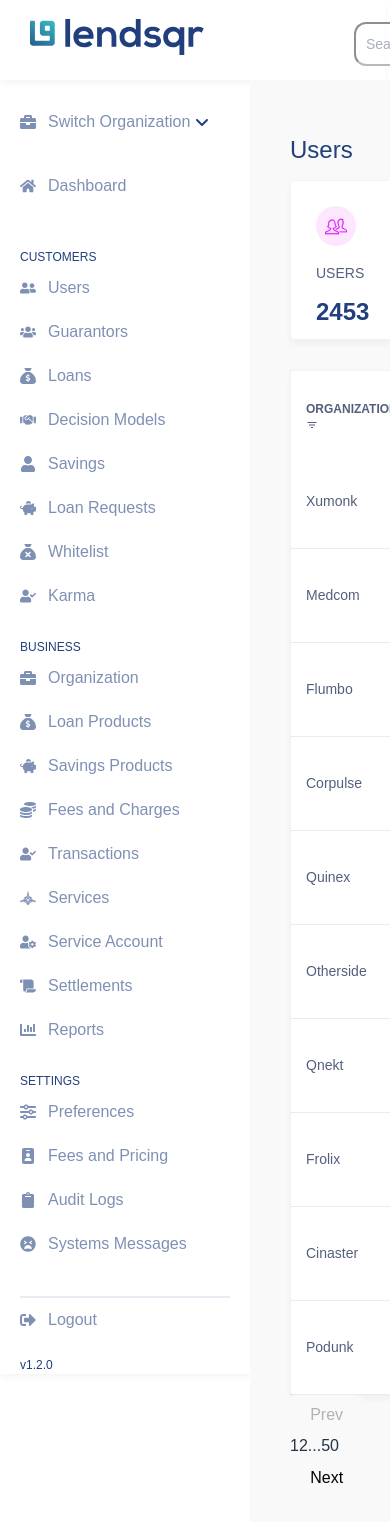
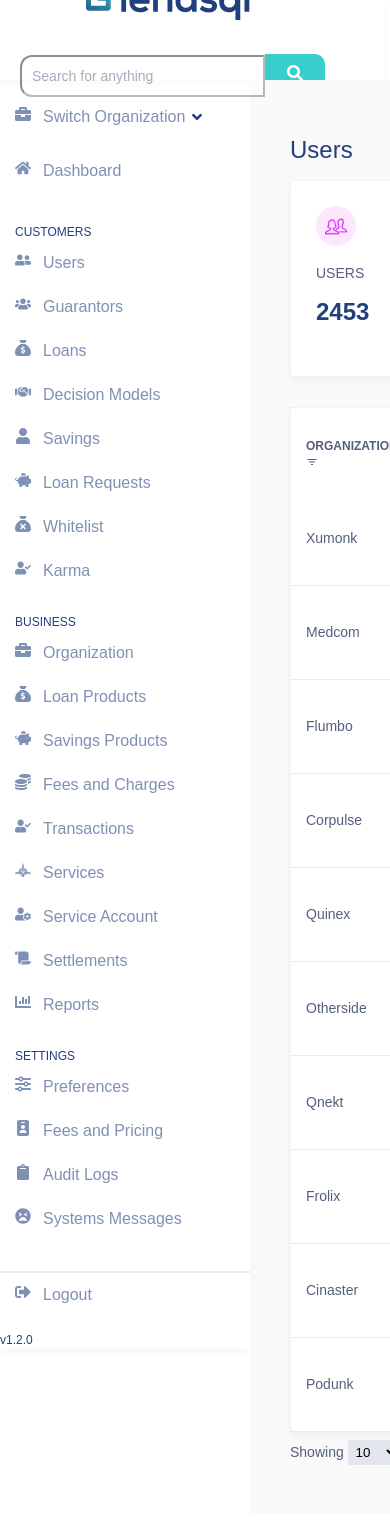
Before and after one commit to nicojoy-gif/lendsqr-fe-test, a React (Vite) app: page /dashboard in a window 390 px wide. Shown: the top 1522 px of the page. Built offline with nearby package versions, Linux system fonts and the light colour scheme.

Commit message:
worked on the functionality of the pagination and responsiveness of the login page

```diff
--- a/src/DashboardPage/Dashboard.tsx
+++ b/src/DashboardPage/Dashboard.tsx
@@ -5,20 +5,24 @@
 import User from '../components/User';
 import '../styles/main.scss';
 import jsonData from './generated.json'; // Import the JSON file
+import Modal from '../components/Modal';
+import { FaAngleLeft, FaAngleRight } from 'react-icons/fa';
 
 
 const Dashboard = () => {
   // State to hold table data and pagination settings
   const [tableData, setTableData] = useState<any[]>([]);
   const [currentPage, setCurrentPage] = useState(1);
-  const [itemsPerPage] = useState(10); // Number of items per page
+  const [itemsPerPage, setItemsPerPage] = useState(10); // Number of items per page
   const [showModal, setShowModal] = useState(false);
-  const [formData, setFormData] = useState<any>({});
 
   useEffect(() => {
-    // Set the table data when the component mounts
     setTableData(jsonData);
-  }, []); // Fetch data on component mount
+  }, []);
+  const handleSelectChange = (value: any) => {
+    // Update the state with the selected value
+    setItemsPerPage(parseInt(value));
+  };
 
   // Pagination functions
   const nextPage = () => setCurrentPage(currentPage + 1);
@@ -38,24 +42,11 @@
   for (let i = 1; i <= totalPages; i++) {
     pageNumbers.push(i);
   }
+  const maxItemsToShow = 100; // Maximum number of items to show
+  const itemsToShow = Math.min(totalItems, maxItemsToShow); // Number of items to show
 
   // Modal functions
   const openModal = () => setShowModal(true);
-  const closeModal = () => setShowModal(false);
-  const handleInputChange = (e: React.ChangeEvent<HTMLInputElement>) => {
-    const { name, value } = e.target;
-    setFormData({ ...formData, [name]: value });
-  };
-  const handleSubmit = (e: React.FormEvent<HTMLFormElement>) => {
-    e.preventDefault();
-    // Handle form submission here, e.g., apply filters
-    console.log('Form submitted with data:', formData);
-    closeModal();
-  };
-  const handleReset = () => {
-    // Reset form data
-    setFormData({});
-  };
   const getStatusColor = (status: string): string => {
     switch (status.toLowerCase()) {
       case 'active':
@@ -132,76 +123,50 @@
               </tbody>
             </table>
             {/* Pagination controls */}
-            <div className="pagination">
-              <button onClick={previousPage} disabled={currentPage === 1}>Prev</button>
+            {/* Pagination controls */}
+          <div className="pagination">
+            <div>
+              <p> Showing <select onChange={(e) => handleSelectChange(e.target.value)}>
+    <option value="10">10</option>
+    <option value="20">20</option>
+    <option value="50">50</option>
+    <option value="100">100</option>
+  </select> out of 100</p>
+
+            </div>
+            {/* Pagination icons */}
+            <div className='pagination-icon'>
+              <button onClick={previousPage} disabled={currentPage === 1}>
+                <FaAngleLeft color='rgba(33, 63, 125, 1)'/>
+              </button>
               <div className="page-numbers">
+                {/* Page numbers */}
                 {pageNumbers.map((number, index) => {
                   if (number === 1 || number === totalPages || (number >= currentPage - 1 && number <= currentPage + 1)) {
                     return (
                       <span key={number} className={number === currentPage ? 'active' : ''} onClick={() => setCurrentPage(number)}>
-                        {number}
+                        {number}{'  '}{/* Add a space after each number */}
                       </span>
                     );
-                  } else if (index === 1 || index === pageNumbers.length - 2) {
+                  } else if (index === 1 || index === 2 || index === 3 || index === pageNumbers.length - 2) {
                     return <span key={number}>...</span>;
                   }
                   return null;
                 })}
               </div>
-              <button onClick={nextPage} disabled={currentPage === totalPages}>Next</button>
+              <button onClick={nextPage} disabled={currentPage === totalPages}>
+                <FaAngleRight color='rgba(33, 63, 125, 1)'/>
+              </button>
             </div>
-          </section>
-        </div>
+          </div>
+        </section>
       </div>
+    </div>
+    {/* Modal */}
       {/* Modal */}
       {showModal && (
         <div className="modal">
-          <div className="modal-content">
-            <form onSubmit={handleSubmit}>
-            <div className="form-group">
-      <label htmlFor="organization">Organization</label>
-      <div className="select-wrapper">
-        <select id="organization" name="organization" value={formData.organization || ''} >
-          <option value="">Select</option>
-          <option value="organization1">Organization 1</option>
-          <option value="organization2">Organization 2</option>
-          {/* Add more options as needed */}
-        </select>
-      </div>
-    </div>
-              <div className="form-group">
-                <label htmlFor="username">Username</label>
-                <input type="text" id="username" name="username" placeholder='User' value={formData.username || ''} onChange={handleInputChange} />
-              </div>
-              <div className="form-group">
-                <label htmlFor="email">Email</label>
-                <input type="email" id="email" name="email" placeholder='Email' value={formData.email || ''} onChange={handleInputChange} />
-              </div>
-              <div className="form-group">
-                <label htmlFor="phone">Phone number</label>
-                <input type="text" id="phone" name="phone" placeholder='Phone Number' value={formData.phone || ''} onChange={handleInputChange} />
-              </div>
-              <div className="form-group">
-                <label htmlFor="registered">Date </label>
-                <input type="date" id="registered" placeholder='Date' name="registered" value={formData.registered || ''} onChange={handleInputChange} />
-              </div>
-              <div className="form-group">
-      <label htmlFor="organization">Status</label>
-      <div className="select-wrapper">
-        <select id="organization" name="organization" value={formData.organization || ''} >
-          <option value="">Select</option>
-          <option value="organization1">Inactive</option>
-          <option value="organization2">Active</option>
-          {/* Add more options as needed */}
-        </select>
-      </div>
-    </div>
-              <div className="button-group">
-                <button type="button" onClick={handleReset}>Reset</button>
-                <button type="submit" className='filter'>Filter</button>
-              </div>
-            </form>
-          </div>
+          <Modal closeModal={() => setShowModal(false)} />
         </div>
       )}
     </div>
--- a/src/Data/data.ts
+++ b/src/Data/data.ts
@@ -6,10 +6,11 @@
 export interface SideNavItemData {
   icon: IconType;
   text: string;
+  page?: string;
 }
 
 export const CustomersData: SideNavItemData[] = [
-  { icon: FaUserFriends, text: 'Users' },
+  { icon: FaUserFriends, text: 'Users' , page: '/userdetails'},
   { icon: FaUsers, text: 'Guarantors' },
   { icon: FaSackDollar, text: 'Loans' },
   { icon: FaHandshake, text: 'Decision Models' },
--- a/src/UserDetailsPage/UserDetails.tsx
+++ b/src/UserDetailsPage/UserDetails.tsx
@@ -7,6 +7,7 @@
 
 import backarrow from "../assets/Vector.svg";
 import Name from "../components/Name";
+import { Link } from "react-router-dom";
 const UserDetails = () => {
   const [activeItem, setActiveItem] = useState<number>(0); // State to keep track of the active item
 
@@ -18,10 +19,12 @@
         <div className="dashboard-box">
           <section className="users-box">
             <header>
+              <Link to='/dashboard' >
               <div className="back">
                 <img src={backarrow} alt="backarrow" />
                 <p>Back to Users</p>
               </div>
+              </Link>
               <div className="user-flex">
                 <h2 className="userdetail-header">User Details</h2>
                 <div>
--- /dev/null
+++ b/src/components/Modal.tsx
@@ -0,0 +1,77 @@
+import { useState } from 'react';
+import '../styles/main.scss';
+
+function Modal({ closeModal }: { closeModal: () => void }) {
+  const [formData, setFormData] = useState<any>({});
+
+  const handleReset = () => {
+    // Reset form data
+    setFormData({});
+    // Close the modal
+    closeModal();
+  };
+
+  const handleInputChange = (e: React.ChangeEvent<HTMLInputElement>) => {
+    const { name, value } = e.target;
+    setFormData({ ...formData, [name]: value });
+  };
+
+  const handleSubmit = (e: React.FormEvent<HTMLFormElement>) => {
+    e.preventDefault();
+    // Handle form submission here, e.g., apply filters
+    console.log('Form submitted with data:', formData);
+    closeModal();
+  };
+  return (
+    <div>
+        <div className="modal-content">
+            <form onSubmit={handleSubmit} >
+            <div className="form-group">
+      <label htmlFor="organization">Organization</label>
+      <div className="select-wrapper">
+        <select id="organization" name="organization" value={formData.organization || ''} >
+          <option value="">Select</option>
+          <option value="organization1">Organization 1</option>
+          <option value="organization2">Organization 2</option>
+          {/* Add more options as needed */}
+        </select>
+      </div>
+    </div>
+              <div className="form-group">
+                <label htmlFor="username">Username</label>
+                <input type="text" id="username" name="username" placeholder='User' value={formData.username || ''} onChange={handleInputChange} />
+              </div>
+              <div className="form-group">
+                <label htmlFor="email">Email</label>
+                <input type="email" id="email" name="email" placeholder='Email' value={formData.email || ''} onChange={handleInputChange} />
+              </div>
+              <div className="form-group">
+                <label htmlFor="phone">Phone number</label>
+                <input type="text" id="phone" name="phone" placeholder='Phone Number' value={formData.phone || ''} onChange={handleInputChange} />
+              </div>
+              <div className="form-group">
+                <label htmlFor="registered">Date </label>
+                <input type="date" id="registered" placeholder='Date' name="registered" value={formData.registered || ''} onChange={handleInputChange} />
+              </div>
+              <div className="form-group">
+      <label htmlFor="organization">Status</label>
+      <div className="select-wrapper">
+        <select id="organization" name="organization" value={formData.organization || ''} >
+          <option value="">Select</option>
+          <option value="organization1">Inactive</option>
+          <option value="organization2">Active</option>
+          {/* Add more options as needed */}
+        </select>
+      </div>
+    </div>
+              <div className="button-group">
+                <button type="button" onClick={handleReset}>Reset</button>
+                <button type="submit" className='filter'>Filter</button>
+              </div>
+            </form>
+          </div>
+    </div>
+  )
+}
+
+export default Modal
--- a/src/components/SideNav.tsx
+++ b/src/components/SideNav.tsx
@@ -1,56 +1,56 @@
-import React from 'react';
-import '../styles/main.scss';
-import { FaAngleDown } from 'react-icons/fa6';
+import React, { useState } from 'react';
+import { FaAngleDown, FaBriefcase, FaHome, FaSignOutAlt } from 'react-icons/fa';
 import SideNavItem from './SideNavItem';
 import { BusinessData, CustomersData, SettingData } from '../Data/data';
-import { FaBriefcase, FaHome, FaSignOutAlt } from 'react-icons/fa';
-interface SideNavProps {
 
-}
+interface SideNavProps {}
 
 const SideNav: React.FC<SideNavProps> = () => {
+  const [activeItem, setActiveItem] = useState<string>('');
+  const handleItemClick = (itemName: string) => {
+    setActiveItem((prevActiveItem) => (prevActiveItem === itemName ? '' : itemName));
+  };
+
+
   return (
     <div>
       <div className='sidenav-box'>
         <div className='side-header'>
-       <SideNavItem  icon={FaBriefcase} text='Switch Organization' /> <FaAngleDown />
+          <SideNavItem icon={FaBriefcase} text='Switch Organization' onClick={() => handleItemClick('Switch Organization')} /> <FaAngleDown />
         </div>
         <div className='dash'>
-       <SideNavItem  icon={FaHome} text='Dashboard' />
+          <SideNavItem icon={FaHome} text='Dashboard' onClick={() => handleItemClick('Dashboard')} />
         </div>
         <div>
           <h2>CUSTOMERS</h2>
           <div>
-        {CustomersData.map((item, index) => (
-        <SideNavItem key={index} icon={item.icon} text={item.text} />
+            {CustomersData.map((item) => (
+              <SideNavItem key={item.text} icon={item.icon} page={item.page} text={item.text} isActive={activeItem === item.text} onClick={() => handleItemClick(item.text)} />
             ))}
           </div>
         </div>
-
         <div>
           <h2>BUSINESS</h2>
           <div>
-        {BusinessData.map((item, index) => (
-        <SideNavItem key={index} icon={item.icon} text={item.text} />
+            {BusinessData.map((item) => (
+              <SideNavItem key={item.text} icon={item.icon} text={item.text} isActive={activeItem === item.text} onClick={() => handleItemClick(item.text)} />
             ))}
           </div>
         </div>
         <div>
           <h2>SETTINGS</h2>
-        <div >
-        {SettingData.map((item, index) => (
-        <SideNavItem key={index} icon={item.icon} text={item.text} />
+          <div>
+            {SettingData.map((item) => (
+              <SideNavItem key={item.text} icon={item.icon} text={item.text} isActive={activeItem === item.text} onClick={() => handleItemClick(item.text)} />
             ))}
           </div>
-        <div className='setting-border'>
-
-        </div>
-        <div> <SideNavItem  icon={FaSignOutAlt} text='Logout' /></div>
+          <div className='setting-border'></div>
+          <div> <SideNavItem icon={FaSignOutAlt} text='Logout' onClick={() => handleItemClick('Logout')} /></div>
           <div className='ver'>v1.2.0</div>
         </div>
       </div>
     </div>
   );
-}
+};
 
 export default SideNav;
--- a/src/components/SideNavItem.tsx
+++ b/src/components/SideNavItem.tsx
@@ -1,20 +1,41 @@
-import React from 'react';
+import React, { useState, useEffect } from 'react';
 import '../styles/main.scss';
 import { IconType } from 'react-icons';
+import { Link } from 'react-router-dom';
 
 interface SideNavItemProps {
   icon: IconType; // Icon component from react-icons
   text: string;
   isActive?: boolean; // Optional prop to determine if item is active
+  onClick?: () => void; // Optional onClick handler
+  page?: any
 }
 
-const SideNavItem: React.FC<SideNavItemProps> = ({ icon: Icon, text, isActive }) => {
+const SideNavItem: React.FC<SideNavItemProps> = ({ icon: Icon, text, isActive, onClick, page }) => {
+  const [active, setActive] = useState(isActive || false);
+
+  useEffect(() => {
+    setActive(isActive || false);
+  }, [isActive]);
+
+  const handleClick = () => {
+    setActive(!active);
+    if (onClick) {
+      onClick();
+    }
+  };
+
   return (
-    <div>
-      <div className={`navicons ${isActive ? 'active' : ''}`}>
+    <div className='side-icons'>
+       <Link to={page}>
+      <div className={`navicons ${active ? 'active' : ''}`} onClick={handleClick}>
+
+       <div className='side-icon'>
         <Icon />
+        </div>
         <p>{text}</p>
       </div>
+      </Link>
     </div>
   );
 }
--- a/src/components/TopNav.tsx
+++ b/src/components/TopNav.tsx
@@ -9,7 +9,7 @@
       <nav className='topnav'>
     <div className='sectioned'>
         <div>
-          <img src={logo} alt='logo' className=''/>
+          <img src={logo} alt='logo' className='top-logo'/>
         </div>
 
       <div className="search-container">
--- a/src/styles/main.scss
+++ b/src/styles/main.scss
@@ -1,6 +1,18 @@
+/* Reset default browser styles */
+* {
+  box-sizing: border-box;
+  margin: 0;
+  padding: 0;
+}
+
+body {
+  font-family: Arial, sans-serif;
+}
+
+/* Login Container */
 .login-container {
   display: grid;
-  grid-template-columns: 1fr 1fr;
+  grid-template-columns: repeat(2, minmax(300px, 1fr));
   gap: 60px;
   height: 100vh;
   justify-content: center;
@@ -10,7 +22,7 @@
 .image-container {
   display: flex;
   flex-direction: column;
-  height: 85vh;
+  height: 100vh;
   background-color: rgba(245, 245, 245, 0.216);
   justify-content: center;
   padding: 50px;
@@ -29,10 +41,9 @@
 
 .text-container {
   flex: 1;
-  padding: 20px;
+  margin: 20px;
   justify-content: center;
   align-items: center;
-  margin-right: 30px;
 }
 
 .header {
@@ -59,8 +70,8 @@
 .text-container .form-group {
   margin-bottom: 10px;
   display: flex;
-  width: 500px;
   flex-direction: column;
+  width: 70%;
 }
 
 .form-group p {
@@ -69,16 +80,17 @@
   font-weight: 600;
 }
 
-.text-container input {
+.form-group input {
   padding: 12px 20px;
   font-size: 16px;
   border-radius: 5px;
+  height: 40px;
   border: 1px solid rgba(84, 95, 125, 0.15);
   margin-bottom: 10px;
 }
 
 .text-container input::placeholder {
-  color: rgba(84, 95, 125, 1);
+  color: rgba(84, 95, 125, 0.3);
   font-size: 14px;
 }
 
@@ -86,80 +98,62 @@
   padding: 12px;
   font-size: 14px;
   font-weight: 600;
-  width: 500px;
   border: none;
   border-radius: 5px;
   background-color: #39cdcc;
   color: #fff;
   cursor: pointer;
+  width: 70%;
   margin-top: 5px;
   letter-spacing: 2px;
 }
 
-/*topnav*/
-/* Reset default browser styles */
-
-* {
-  box-sizing: border-box;
-  margin: 0;
-  padding: 0;
-}
-
-body {
-  font-family: Arial, sans-serif;
-}
+/* Top Navigation */
 .top-nav {
   height: 80px;
   display: flex;
   justify-content: center;
   align-items: center;
-  box-shadow: 0px 4px 6px rgba(0, 0, 0, 0.04); // Adjust values as
+  box-shadow: 0px 4px 6px rgba(0, 0, 0, 0.04); // Adjust values as needed
   width: 98.6vw;
-  margin: 0;
+  cursor: pointer;
+}
 
-
-}
-.sectioned{
+.sectioned {
   display: flex;
   justify-content: space-between;
   align-items: center;
-gap:150px;
+  gap: 150px;
+}
+
 .logo {
   display: flex;
   justify-content: center;
   align-items: center;
+
   img {
-    width: 150px;
+    width: 100px;
     height: 30px;
   }
-  div{
-    width: 150px;
-    height: 20px;
 }
-}
-}
+
 .topnav {
   width: 100%;
   height: 100px;
-  justify-content: space-between;
   display: flex;
   align-items: center;
-  justify-items: center;
+  justify-content: space-between;
   padding: 0 30px;
-  flex: 1;
-
-
+}
 
 .search-container {
   display: flex;
   align-items: center;
-    justify-content: center;
-    border: 1px;
   border-radius: 12px;
-    border-color: rgba(33, 64, 125, 0.316);
+  width: 400px;
 
   input[type="text"] {
-      padding: 10px;
+    padding: 9px 10px;
     margin-top: 8px;
     font-size: 17px;
     width: 400px;
@@ -167,6 +161,7 @@
     border-radius: 12px 0px 0px 12px;
     outline: none;
   }
+
   input[type="text"]::placeholder {
     font-size: 14px;
     color: rgba(84, 95, 125, 1);
@@ -181,6 +176,7 @@
     justify-content: center;
     align-items: center;
   }
+
   button {
     background: none;
     border: none;
@@ -193,19 +189,19 @@
 
 .icons {
   display: flex;
-    flex-direction: row;
   gap: 12px;
   align-items: center;
-    justify-content: center;
   color: rgba(33, 63, 125, 1);
 
   .icon {
     margin: 0 10px;
     position: relative;
+
     img {
       height: 25px;
       width: auto;
     }
+
     p {
       text-decoration: underline;
     }
@@ -217,6 +213,7 @@
     .dropdown {
       position: relative;
       display: inline-block;
+
       .dropdown-content {
         display: none;
         position: absolute;
@@ -224,23 +221,89 @@
         min-width: 160px;
         box-shadow: 0px 8px 16px 0px rgba(0, 0, 0, 0.2);
         z-index: 1;
+
         a {
           color: black;
           padding: 12px 16px;
           text-decoration: none;
           display: block;
+
           &:hover {
             background-color: #ddd;
           }
         }
       }
+
       &:hover .dropdown-content {
         display: block;
       }
     }
   }
 }
+
+@media screen and (max-width: 768px) {
+  /* Adjustments for smaller screens */
+
+
+/* Login Container */
+.login-container {
+  display: grid;
+
+  grid-template-columns: repeat(auto-fit, minmax(300px, 1fr));
+
 }
+
+  .sectioned {
+    flex-direction: column;
+    gap: 20px;
+    align-items: center;
+  }
+
+  .logo {
+    padding-bottom: 20px;
+  }
+
+  .text-container {
+    margin-right: 0;
+    padding: 0;
+  }
+
+  .text-container form {
+    width: 100%;
+  }
+
+  .text-container .form-group {
+    width: 100%;
+  }
+
+  .text-container button {
+    width: 100%;
+  }
+
+  .topnav {
+    padding: 0 20px;
+  }
+
+  .search-container {
+    width: 100%;
+    max-width: 400px;
+  }
+
+  .search-container input[type="text"] {
+    width: calc(100% - 50px);
+  }
+
+  .icons {
+    display: none;
+  }
+}
+
+
+
+
+
+
+
 
 /*sidenav*/
 .navicons{
@@ -253,13 +316,19 @@
   p{
     padding: 10px 4px;
   }
+
+}
+.side-icons{
   .active{
-    background-color: rgba(57, 205, 204, 1);
-    border-right: 2px solid rgba(57, 205, 204, 1);
+    background-color: rgba(57, 205, 204, 0.1);
+    border-left: 2px solid rgba(57, 205, 204, 1);
   }
 }
+.side-icon{
+  padding-left: 15px;
+}
 .sidenav-box{
-padding: 0 20px;
+padding: 0 ;
   box-shadow: 0px 4px 6px rgba(0, 0, 0, 0.04); // Adjust values as needed
   width: 250px;
 }
@@ -268,15 +337,16 @@
   font-weight: 500;
   color: rgba(33, 63, 125, 1);
   padding-top: 20px;
+  padding-left: 15px;
 }
 .dash{
-  padding: 20px 0px;
+  padding: 10px 0px;
 }
 .side-header{
   display: flex;
   align-items: center;
   color: rgba(33, 64, 125, 1);
-  padding-top: 20px;
+  padding-top: 15px;
 }
 
 /*dashboard*/
@@ -295,7 +365,7 @@
   border: 1px solid rgba(33, 63, 125, 0.06);
   border-radius: 4px;
   box-shadow: 0px 4px 6px rgba(0, 0, 0, 0.04);
-  height: 160px;
+  height: auto;
 
 .user-contain{
   padding: 25px;
@@ -388,6 +458,40 @@
   background-color: #fff;
   padding: 20px;
   border-radius: 5px;
+}
+.page-numbers{
+  color: rgba(84, 95, 125, 0.4);
+  font-weight: 500;
+  .active{
+    color: rgba(84, 95, 125, 1)
+  }
+}
+.pagination{
+  display: flex;
+  justify-content: space-between;
+  align-content: center;
+  margin: 8px 0;
+  p{
+    color: rgba(84, 95, 125, 1);
+    font-size: 14px;
+  }
+  select{
+    background-color: rgba(33, 63, 125, 0.1);
+    border: none;
+    padding: 4px;
+    outline: none;
+  }
+}
+.pagination-icon{
+  display: flex;
+  align-items: center;
+  button{
+    background-color: rgba(33, 63, 125, 0.1);
+    padding: 2px 4px;
+    border-radius: 4px;
+    margin: 0 6px;
+
+  }
 }
 .form-group{
   display: flex;
```
Lines whose indentation alone changed are shown as unchanged.
